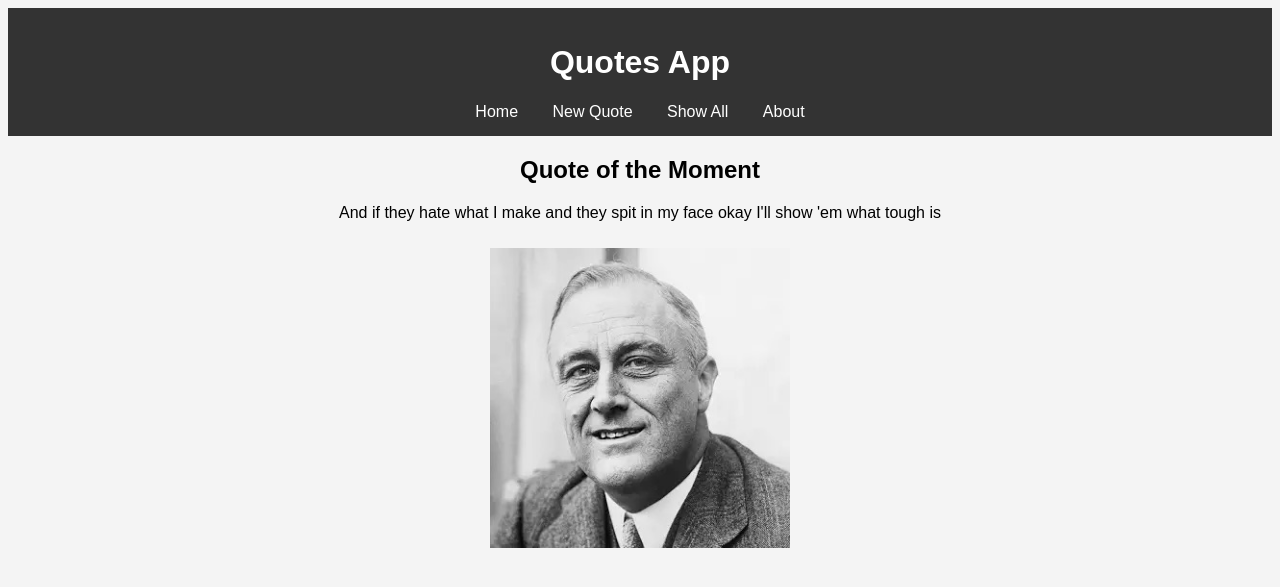
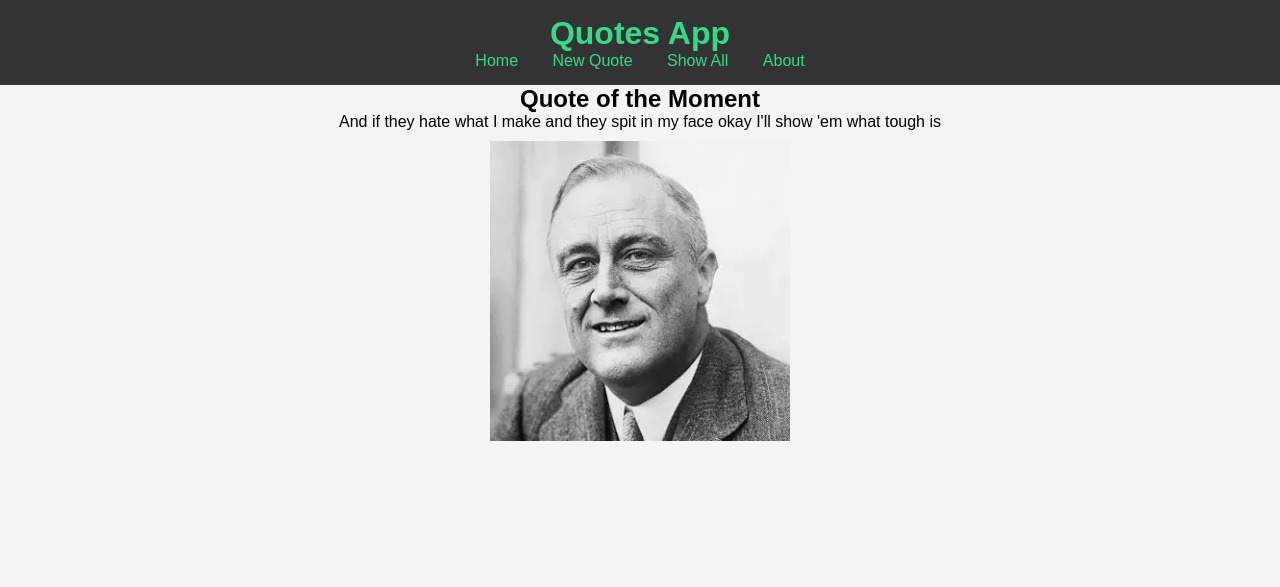
Before and after one commit to mlxs01/cs412, a Django app: page /quotes/ in a window 1280 px wide. Shown: the top 587 px of the page. Run offline with Django 5.2, Linux system fonts and the light colour scheme.

Commit message:
added comments and polished up css

```diff
--- a/quotes/urls.py
+++ b/quotes/urls.py
@@ -10,4 +10,5 @@ urlpatterns = [
     path('about/', views.about, name='about'),
 ]
 urlpatterns += static(settings.STATIC_URL, document_root=settings.STATIC_ROOT)
+""" Added this because a new media route in settings """
 urlpatterns += static(settings.MEDIA_URL, document_root=settings.MEDIA_ROOT)
--- a/quotes/views.py
+++ b/quotes/views.py
@@ -9,6 +9,7 @@ quotes_list = [
     "ehh heh heh ehh heh heh SNRK ehh heh heh ehh heh heh SNRK"
 ]
 
+""" Not HTML so used same syntax as urls.py """
 images_list = [
     f"{settings.MEDIA_URL}FDR.jpeg",
     f"{settings.MEDIA_URL}connerPrice.jpg",
--- a/requirements.txt
+++ b/requirements.txt
@@ -1,3 +1,4 @@
+# Made via google search, this is decripated after move from heroku to bu's web
 absl-py==2.0.0
 anyio==3.6.2
 appdirs==1.4.4
--- a/static/styles.css
+++ b/static/styles.css
@@ -1,3 +1,9 @@
+* {
+    box-sizing: border-box;
+    margin: 0;
+    padding: 0;
+}
+
 body {
     font-family: Arial, sans-serif;
     text-align: center;
@@ -6,12 +12,12 @@ body {
 
 header {
     background-color: #333;
-    color: white;
+    color: #34db87;
     padding: 15px;
 }
 
 nav a {
-    color: white;
+    color: #34db87;
     margin: 0 15px;
     text-decoration: none;
 }
```
Also changed, not shown: 1 other file.
